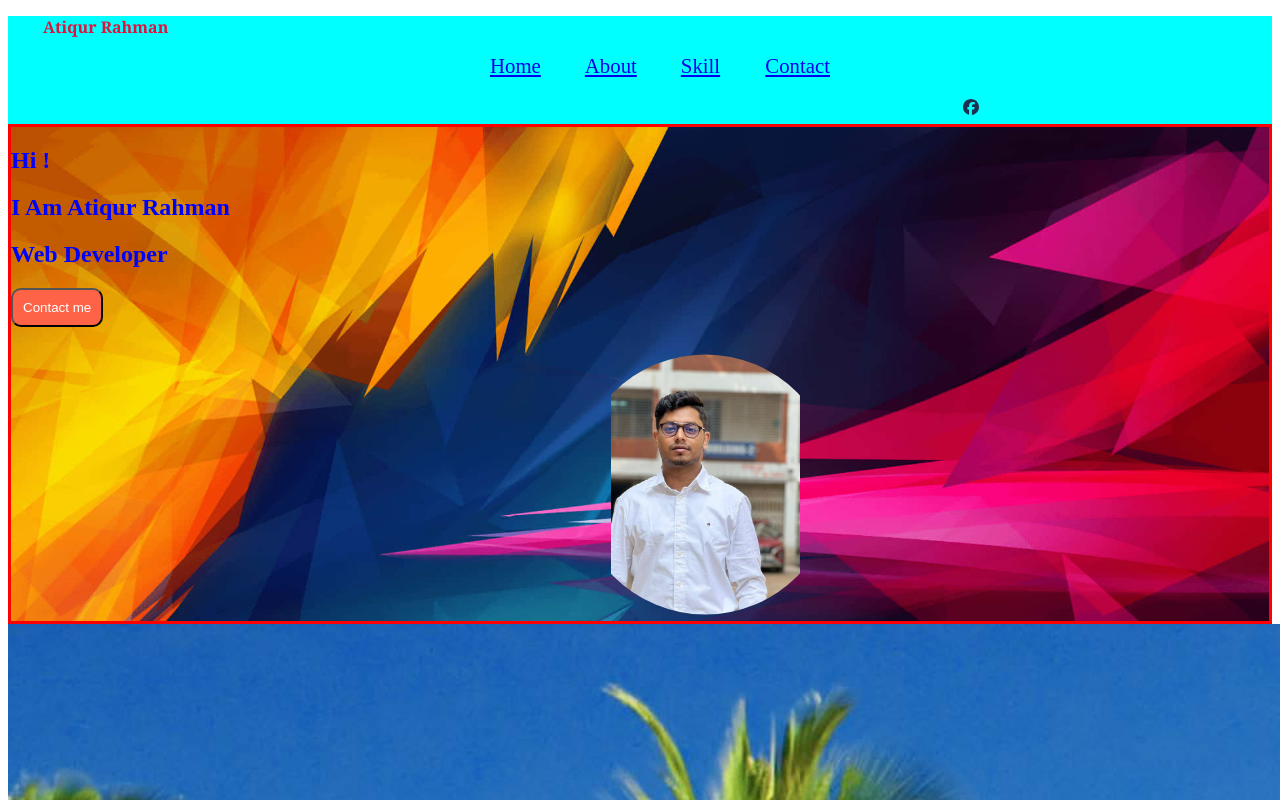
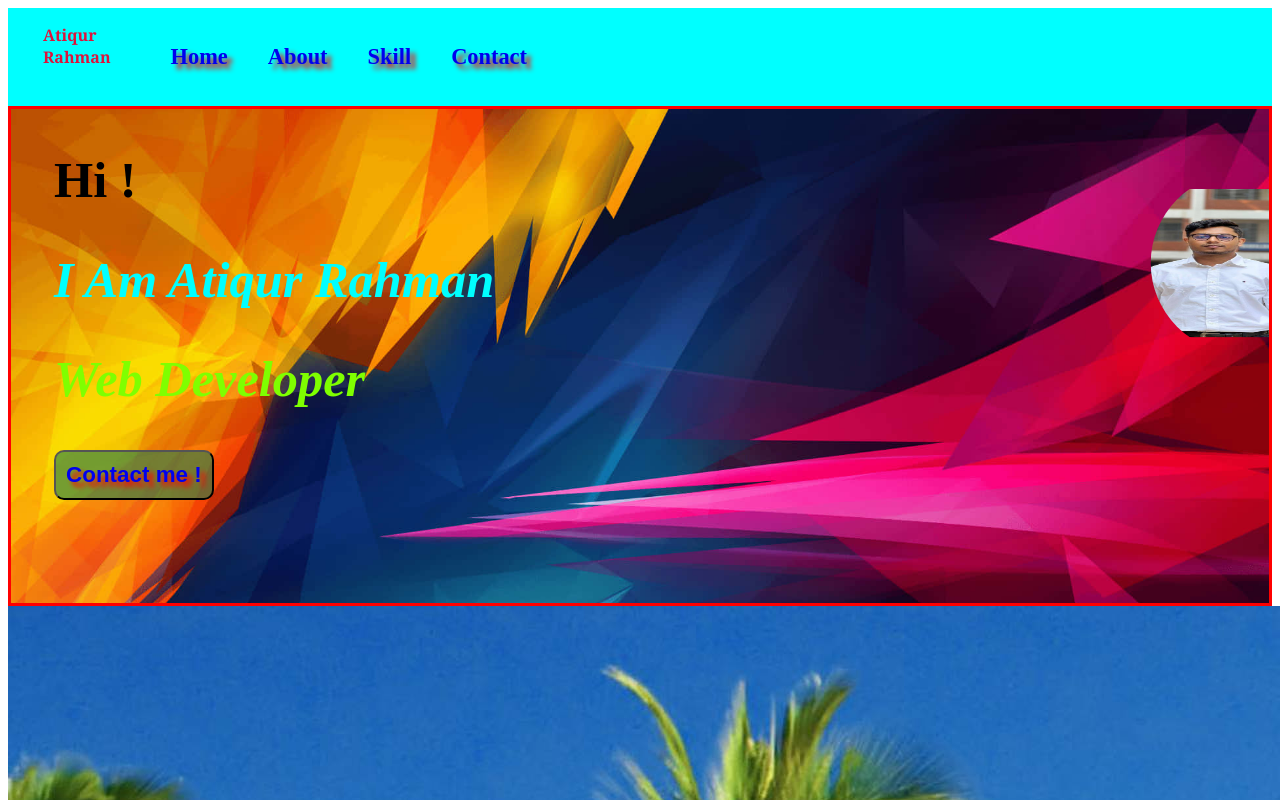
Before and after one commit to AtiqurRahmanAtik/css-project, a plain HTML site: page index.html in a window 1280 px wide. Shown: the top 800 px of the page. Drawn offline with Linux system fonts and the light colour scheme.

Commit message:
adding display flex navbar inline

```diff
--- a/index.html
+++ b/index.html
@@ -12,13 +12,15 @@
             <p class="name">Atiqur Rahman</p>
         </div>
 
+        <div>
+            <ul>
+                <li> <a href="#"> Home</a></li>
+                <li> <a href="#"> About</a></li>
+                <li> <a href="#">Skill</a> </li>
+                <li><a href="#">Contact</a> </li>
+            </ul>
+        </div>
 
-        <ul>
-            <li> <a href="#"> Home</a></li>
-            <li> <a href="#"> About</a></li>
-            <li> <a href="#">Skill</a> </li>
-            <li><a href="#">Contact</a> </li>
-        </ul>
 
         <div>
             <img src="./images/facebook.svg" alt="face" class="icon">
@@ -30,12 +32,12 @@
 
     <div class="aside">
 
-        <div >
-            <h2>Hi !</h2>
-                <h2> I Am Atiqur Rahman</h2>
-                <h2>Web Developer</h2>
+        <div class="content">
+            <h2> <span style="color:black;">Hi !</span> </h2>
+                <h2> <span style="color: aqua;font-style: italic;">I Am Atiqur Rahman</span> </h2>
+                <h2> <span style="color: chartreuse;font-style: italic;">Web Developer</span> </h2>
 
-                <button class="btn">Contact me </button>
+                <button class="btn"> <a href="https://www.facebook.com/" target="_blank"> Contact me ! </a></button>
         </div>
 
         <div>
--- a/style.css
+++ b/style.css
@@ -6,11 +6,13 @@
 }
 .head{
     background-color: aqua;
+    display: flex;
 
 }
 
 ul{
-    text-align: center;
+    display: flex;
+    justify-content: center;
 }
 li{
 
@@ -19,35 +21,56 @@ li{
     display: inline;
     margin: 10px;
     text-decoration: none;
+
+}
+.content{
+    font-size:  2.1rem;
+
 }
 .aside{
     width: 100%;
     height: 500px;
     box-sizing: border-box;
+    overflow:auto;
     background-image: url('./images/abstract-background.jpg');
     background-repeat: no-repeat;
     background-size:cover;
     border: 3px solid red;
     color: blue;
+    display: flex;
+    justify-content:space-evenly;
+    /* flex-direction:row;
+    justify-content:flex-end; */
+    /* justify-content: flex-end; */
 
 
 }
 .img{
-width: 15%;
-height: 15%;
-clip-path: circle(50% at 50% 50%);
-margin-left: 600px;
-margin-bottom: 500px;
-
-
+    width: 30%;
+    height: 30%;
+    clip-path: circle(50% at 50% 50%);
+    margin-left: 600px;
+    margin-top: 80px;
 
 
 }
+
 .btn{
-    background-color:tomato;
+    background-color:rgba(30, 125, 79, 0.606);
     color: white;
     padding: 10px;
     border-radius: 10px;
+    font-size: 1.4rem;
+    font-weight: bold;
+}
+a{
+    text-decoration: none;
+    font-size: 1.4rem;
+    font-weight: bold;
+    text-shadow: 5px 5px 5px red;
+}
+.btn:hover{
+    background-color: violet;
 }
 .icon{
     font-size: 1.6rem;
```
